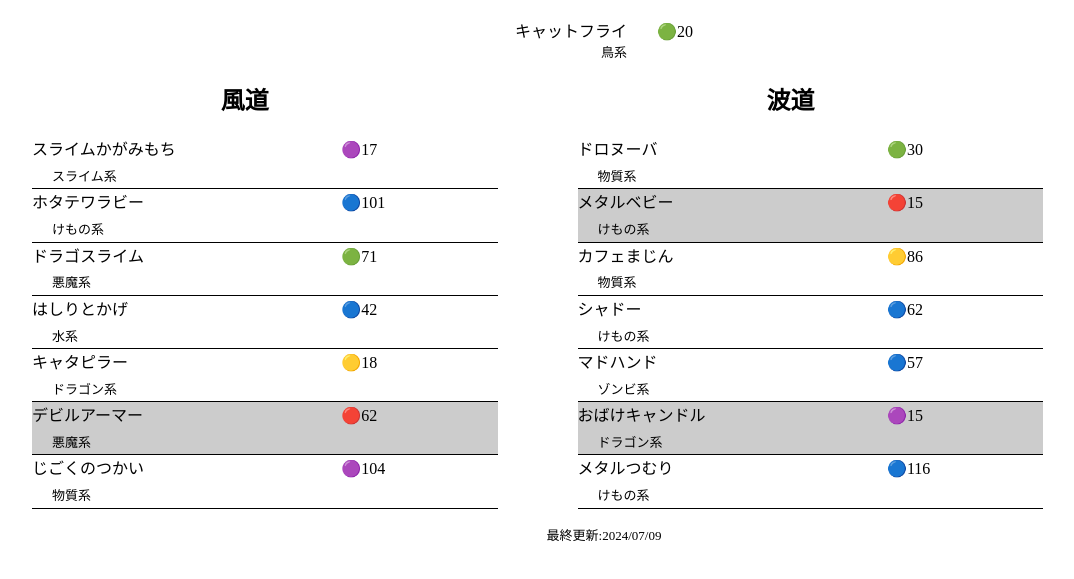
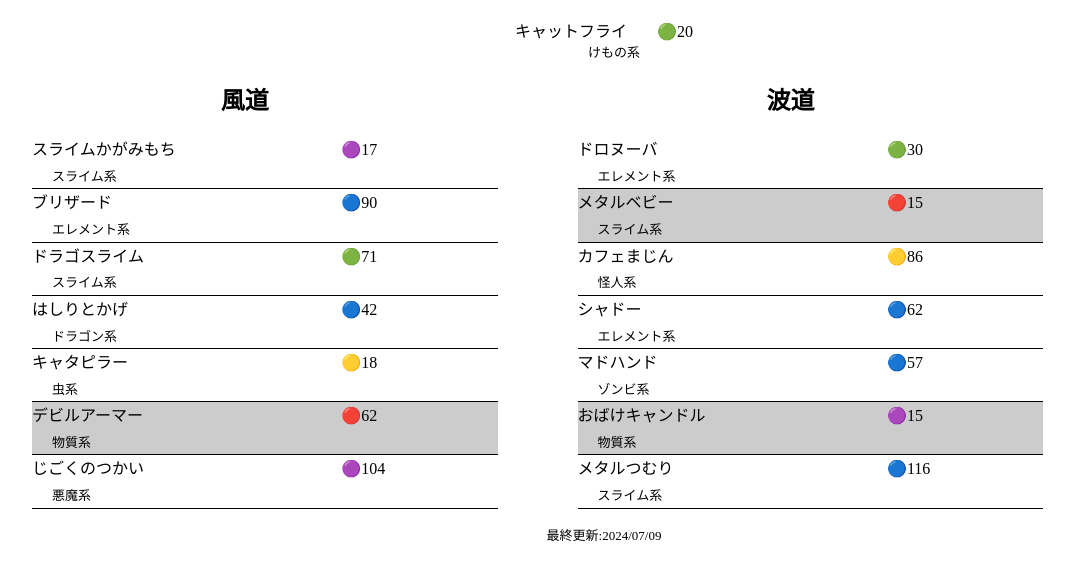
Before and after one commit to yakkoworks/myAdventureLog, a plain HTML site: page こころ道/04-ニンジャ.html in a window 1280 px wide. Shown: the part 99-678 px from the top of the page, without its empty margins (36-1110 px from the left). Drawn offline with Linux system fonts and the light colour scheme.

Commit message:
ニンジャの系統がずれてた

```diff
--- a/こころ道/04-ニンジャ.html
+++ b/こころ道/04-ニンジャ.html
@@ -7,7 +7,7 @@
 	<div class="job">
 		<h1 class="tac">ニンジャ</h1>
 		<p class="tac">キャットフライ<span class="cost center">🟢20</span></p>
-		<p class="tac search">鳥系</p>
+		<p class="tac search">けもの系</p>
 		<div class="children">
 			<div class="child">
 				<h2 class="tac">風道</h2>
@@ -17,28 +17,28 @@
 						<p class="search">スライム系</p>
 					</li>
 					<li>
-						<p><span class="name">ホタテワラビー</span><span class="cost">🔵101</span></p>
-						<p class="search">けもの系</p>
+						<p><span class="name">ブリザード</span><span class="cost">🔵90</span></p>
+						<p class="search">エレメント系</p>
 					</li>
 					<li>
 						<p><span class="name">ドラゴスライム</span><span class="cost">🟢71</span></p>
-						<p class="search">悪魔系</p>
+						<p class="search">スライム系</p>
 					</li>
 					<li>
 						<p><span class="name">はしりとかげ</span><span class="cost">🔵42</span></p>
-						<p class="search">水系</p>
+						<p class="search">ドラゴン系</p>
 					</li>
 					<li>
 						<p><span class="name">キャタピラー</span><span class="cost">🟡18</span></p>
-						<p class="search">ドラゴン系</p>
+						<p class="search">虫系</p>
 					</li>
 					<li class="not_enough">
 						<p><span class="name">デビルアーマー</span><span class="cost">🔴62</span></p>
-						<p class="search">悪魔系</p>
+						<p class="search">物質系</p>
 					</li>
 					<li>
 						<p><span class="name">じごくのつかい</span><span class="cost">🟣104</span></p>
-						<p class="search">物質系</p>
+						<p class="search">悪魔系</p>
 					</li>
 				</ol>
 			</div>
@@ -47,19 +47,19 @@
 				<ol>
 					<li>
 						<p><span class="name">ドロヌーバ</span><span class="cost">🟢30</span></p>
-						<p class="search">物質系</p>
+						<p class="search">エレメント系</p>
 					</li>
 					<li class="not_enough">
 						<p><span class="name">メタルベビー</span><span class="cost">🔴15</span></p>
-						<p class="search">けもの系</p>
+						<p class="search">スライム系</p>
 					</li>
 					<li>
 						<p><span class="name">カフェまじん</span><span class="cost">🟡86</span></p>
-						<p class="search">物質系</p>
+						<p class="search">怪人系</p>
 					</li>
 					<li>
 						<p><span class="name">シャドー</span><span class="cost">🔵62</span></p>
-						<p class="search">けもの系</p>
+						<p class="search">エレメント系</p>
 					</li>
 					<li>
 						<p><span class="name">マドハンド</span><span class="cost">🔵57</span></p>
@@ -67,11 +67,11 @@
 					</li>
 					<li class="not_enough">
 						<p><span class="name">おばけキャンドル</span><span class="cost">🟣15</span></p>
-						<p class="search">ドラゴン系</p>
+						<p class="search">物質系</p>
 					</li>
 					<li>
 						<p><span class="name">メタルつむり</span><span class="cost">🔵116</span></p>
-						<p class="search">けもの系</p>
+						<p class="search">スライム系</p>
 					</li>
 				</ol>
 			</div>
```
